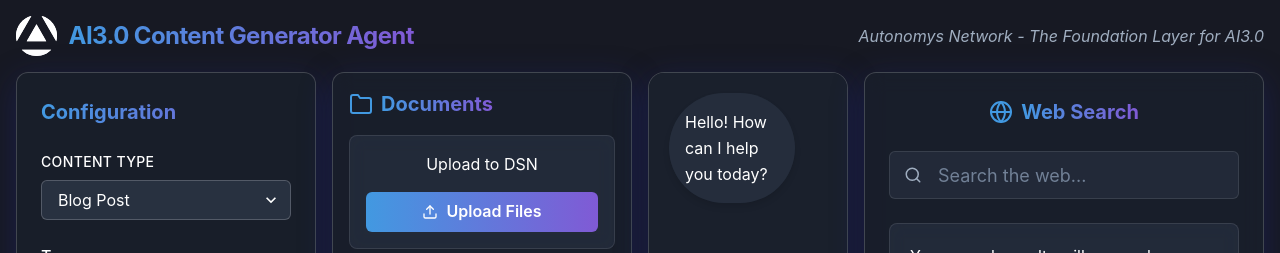
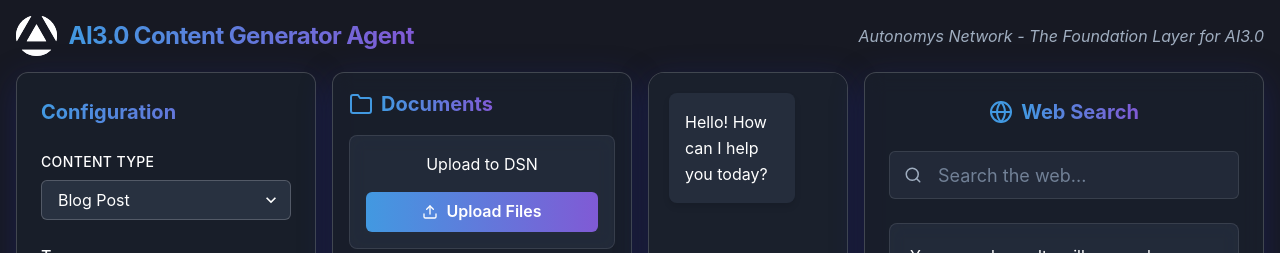
Before and after one commit to Xm0onh/autonomys-content-creator-agent, a React (Vite) app in the folder frontend/: page / in a window 1280 px wide. Shown: the top 253 px of the page. Built offline with nearby package versions, Linux system fonts and the light colour scheme.

Commit message:
Fix the design of chat box - round boxes

```diff
--- a/frontend/src/components/MessageList.jsx
+++ b/frontend/src/components/MessageList.jsx
@@ -19,7 +19,7 @@
                 : 'rgba(45, 55, 72, 0.6)'}
               backdropFilter="blur(10px)"
               p={4}
-              borderRadius="full"
+              borderRadius="lg"
               boxShadow="0 4px 6px rgba(0, 0, 0, 0.1)"
               position="relative"
               _hover={{
@@ -27,8 +27,17 @@
                 boxShadow: '0 6px 8px rgba(0, 0, 0, 0.2)',
               }}
               transition="all 0.2s ease"
+              wordBreak="break-word"
+              whiteSpace="pre-wrap"
             >
-              <Text fontSize="md" lineHeight="tall">{message.content}</Text>
+              <Text
+                fontSize="md"
+                lineHeight="tall"
+                overflowWrap="break-word"
+                maxW="100%"
+              >
+                {message.content}
+              </Text>
             </Box>
           </Flex>
         </motion.div>
```
